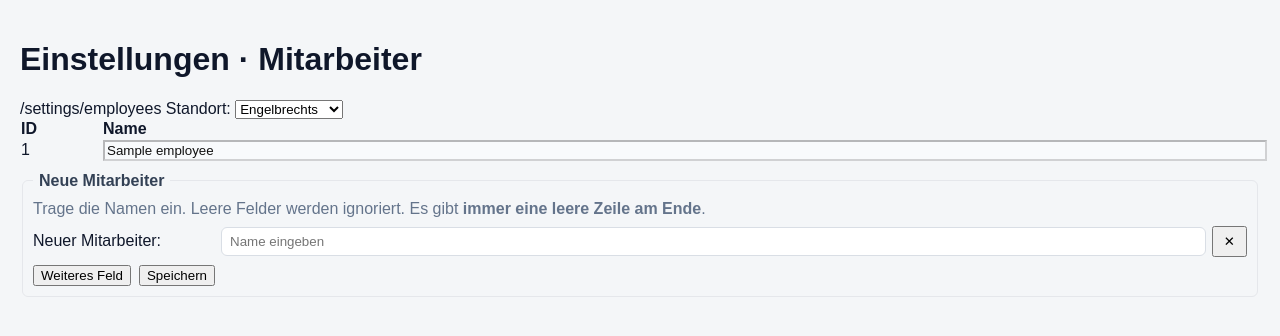
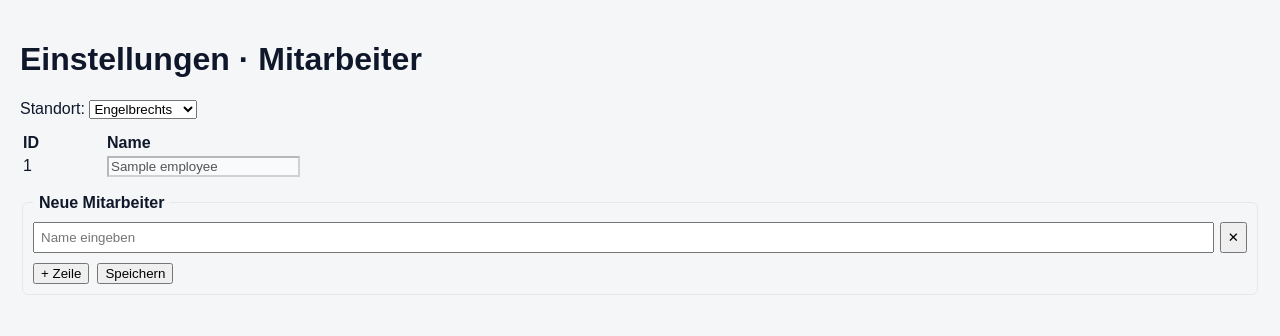
Before and after one commit to zankldach/zankl-plan, a FastAPI app: template templates/settings_employees.html in a window 1280 px wide. Shown: the part 86-422 px from the top of the page. Run offline with FastAPI, Linux system fonts and the light colour scheme; the template is opened without the code that fills it: most values are stand-ins (such as "Sample title", 1, 10 or a date in 2020).

Commit message:
Update settings_employees.html

```diff
--- a/templates/settings_employees.html
+++ b/templates/settings_employees.html
@@ -1,14 +1,14 @@
-
 {% extends "base.html" %}
 {% block title %}Einstellungen · Mitarbeiter{% endblock %}
 
 {% block content %}
 <h1>Einstellungen · Mitarbeiter</h1>
 
-<!-- Standortwechsel (GET) -->
-/settings/employees
-  <label>Standort:
-    <select name="standort" onchange="document.getElementById('standortForm').submit()">
+<!-- Standortwechsel -->
+<form id="standortForm" method="get" action="/settings/employees" style="margin-bottom:12px;">
+  <label>
+    Standort:
+    <select name="standort" onchange="this.form.submit()">
       <option value="engelbrechts" {{ 'selected' if standort=='engelbrechts' else '' }}>Engelbrechts</option>
       <option value="gross-gerungs" {{ 'selected' if standort=='gross-gerungs' else '' }}>Groß Gerungs</option>
     </select>
@@ -16,60 +16,51 @@
 </form>
 
 {% if saved %}
-  <div style="padding:8px; background:#e8ffe8; border:1px solid #9bd49b; margin-bottom:10px;">
-    Gespeichert.
-  </div>
+<div style="padding:8px; background:#e8ffe8; border:1px solid #9bd49b; margin-bottom:10px;">
+  Gespeichert.
+</div>
 {% endif %}
 
-<!-- Bestehende Mitarbeiter (read-only Anzeige, Änderungen machen wir später) -->
-<table class="table" style="margin-bottom:10px; width:100%; border-collapse:collapse;">
+<!-- Bestehende Mitarbeiter -->
+<table class="table" style="margin-bottom:14px;">
   <thead>
     <tr>
       <th style="width:80px; text-align:left;">ID</th>
       <th style="text-align:left;">Name</th>
     </tr>
   </thead>
-  <tbody id="empTableBody">
+  <tbody>
     {% for e in employees or [] %}
     <tr>
       <td style="text-align:left;">{{ e.id }}</td>
       <td style="text-align:left;">
-        <input type="text" value="{{ e.name }}" disabled style="width:100%; background:#f8fafc; color:#111;">
+        <input type="text" value="{{ e.name }}" disabled
+               style="width:100%; background:#f8fafc;">
       </td>
     </tr>
     {% endfor %}
-    {% if (not employees) or (employees|length==0) %}
+    {% if not employees or employees|length == 0 %}
     <tr>
-      <td colspan="2" style="text-align:left; color:#64748b;">Noch keine Mitarbeiter für diesen Standort erfasst.</td>
+      <td colspan="2" style="text-align:left; color:#64748b;">
+        Noch keine Mitarbeiter für diesen Standort erfasst.
+      </td>
     </tr>
     {% endif %}
   </tbody>
 </table>
 
-<!-- Hauptformular (POST): nur neue Mitarbeiter anlegen -->
-<formings/employees
-  <input type="hidden" name="standort" value="{{ standort }}"/>
+<!-- NEUE Mitarbeiter -->
+<form id="empForm" method="post" action="/settings/employees">
+  <input type="hidden" name="standort" value="{{ standort }}">
 
   <fieldset style="border:1px solid #e5e7eb; padding:10px; border-radius:6px;">
-    <legend style="padding:0 6px; color:#334155; font-weight:600;">Neue Mitarbeiter</legend>
-    <p style="margin:0 0 8px 0; color:#64748b;">
-      Trage die Namen ein. Leere Felder werden ignoriert. Es gibt <strong>immer eine leere Zeile am Ende</strong>.
-    </p>
+    <legend style="padding:0 6px; font-weight:600;">Neue Mitarbeiter</legend>
 
-    <div id="newInputs" style="display:flex; flex-direction:column; gap:8px;">
-      <div class="new-row" style="display:grid; grid-template-columns: 180px 1fr; gap:8px; align-items:center;">
-        <label>Neuer Mitarbeiter:</label>
-        <div style="display:flex; gap:6px; align-items:center;">
-          <input type="text" name="emp_name_new[]" placeholder="Name eingeben"
-                 style="flex:1; padding:6px 8px; border:1px solid #d9dee5; border-radius:6px;">
-          <button type="button" class="btn-remove" title="Zeile entfernen" style="padding:6px 10px;">✕</button>
-        </div>
-      </div>
-    </div>
+    <div id="newInputs" style="display:flex; flex-direction:column; gap:8px;"></div>
 
-    <div style="margin-top:8px; display:flex; gap:8px;">
-      <button type="button" id="addBtn">Weiteres Feld</button>
-      <button type="submit" id="saveBtn">Speichern</button>
+    <div style="margin-top:10px; display:flex; gap:8px;">
+      <button type="button" id="addBtn">+ Zeile</button>
+      <button type="submit">Speichern</button>
     </div>
   </fieldset>
 </form>
@@ -77,69 +68,43 @@
 
 {% block scripts %}
 <script>
-document.addEventListener('DOMContentLoaded', ()=>{
-  const form   = document.getElementById('empForm');
-  const wrap   = document.getElementById('newInputs');
+document.addEventListener('DOMContentLoaded', () => {
+  const wrap = document.getElementById('newInputs');
   const addBtn = document.getElementById('addBtn');
 
-  function makeRow(value=""){
+  function makeRow() {
     const row = document.createElement('div');
-    row.className = 'new-row';
-    row.style.display = 'grid';
-    row.style.gridTemplateColumns = '180px 1fr';
-    row.style.gap = '8px';
-    row.style.alignItems = 'center';
+    row.style.display = 'flex';
+    row.style.gap = '6px';
+
     row.innerHTML = `
-      <label>Neuer Mitarbeiter:</label>
-      <div style="display:flex; gap:6px; align-items:center;">
-        <input type="text" name="emp_name_new[]" placeholder="Name eingeben"
-               style="flex:1; padding:6px 8px; border:1px solid #d9dee5; border-radius:6px;">
-        <button type="button" class="btn-remove" title="Zeile entfernen" style="padding:6px 10px;">✕</button>
-      </div>
+      <input type="text" name="emp_name_new[]" placeholder="Name eingeben"
+             style="flex:1; padding:6px;">
+      <button type="button">✕</button>
     `;
-    const inp = row.querySelector('input[name="emp_name_new[]"]');
-    const rmv = row.querySelector('.btn-remove');
-    if (value) inp.value = value;
 
-    rmv.addEventListener('click', ()=>{
-      const rows = wrap.querySelectorAll('.new-row');
-      // Mindestens eine leere Zeile behalten
-      if (rows.length > 1) {
-        row.remove();
-        ensureTrailingEmpty();
-      } else {
-        // letzte Zeile nur leeren
-        inp.value = '';
-      }
+    const btn = row.querySelector('button');
+    btn.addEventListener('click', () => {
+      if (wrap.children.length > 1) row.remove();
+      ensureTrailingEmpty();
     });
 
-    // Bei Eingabe ggf. neue leere Zeile anhängen
-    inp.addEventListener('input', ensureTrailingEmpty);
+    row.querySelector('input').addEventListener('input', ensureTrailingEmpty);
     return row;
   }
 
-  function ensureTrailingEmpty(){
-    const inputs = Array.from(wrap.querySelectorAll('input[name="emp_name_new[]"]'));
-    const needEmpty = !(inputs.length > 0 && inputs[inputs.length-1].value.trim() === '');
-    if (needEmpty) wrap.appendChild(makeRow(""));
+  function ensureTrailingEmpty() {
+    const inputs = wrap.querySelectorAll('input[name="emp_name_new[]"]');
+    if (inputs.length === 0 || inputs[inputs.length - 1].value.trim() !== '') {
+      wrap.appendChild(makeRow());
+    }
   }
 
-  // Initial sicherstellen
+  addBtn.addEventListener('click', () => {
+    wrap.appendChild(makeRow());
+  });
+
   ensureTrailingEmpty();
-
-  // Button: weitere Zeile
-  if (addBtn) {
-    addBtn.addEventListener('click', ()=>{
-      wrap.appendChild(makeRow(""));
-      const all = wrap.querySelectorAll('input[name="emp_name_new[]"]');
-      all[all.length-1]?.focus();
-    });
-  }
-
-  // Beim Absenden: Leere Felder automatisch ignorieren (Server macht das ohnehin).
-  form.addEventListener('submit', ()=>{
-    // Nichts weiter nötig – Backend liest await request.form() und filtert leere Werte.
-  });
 });
 </script>
 {% endblock %}
```
